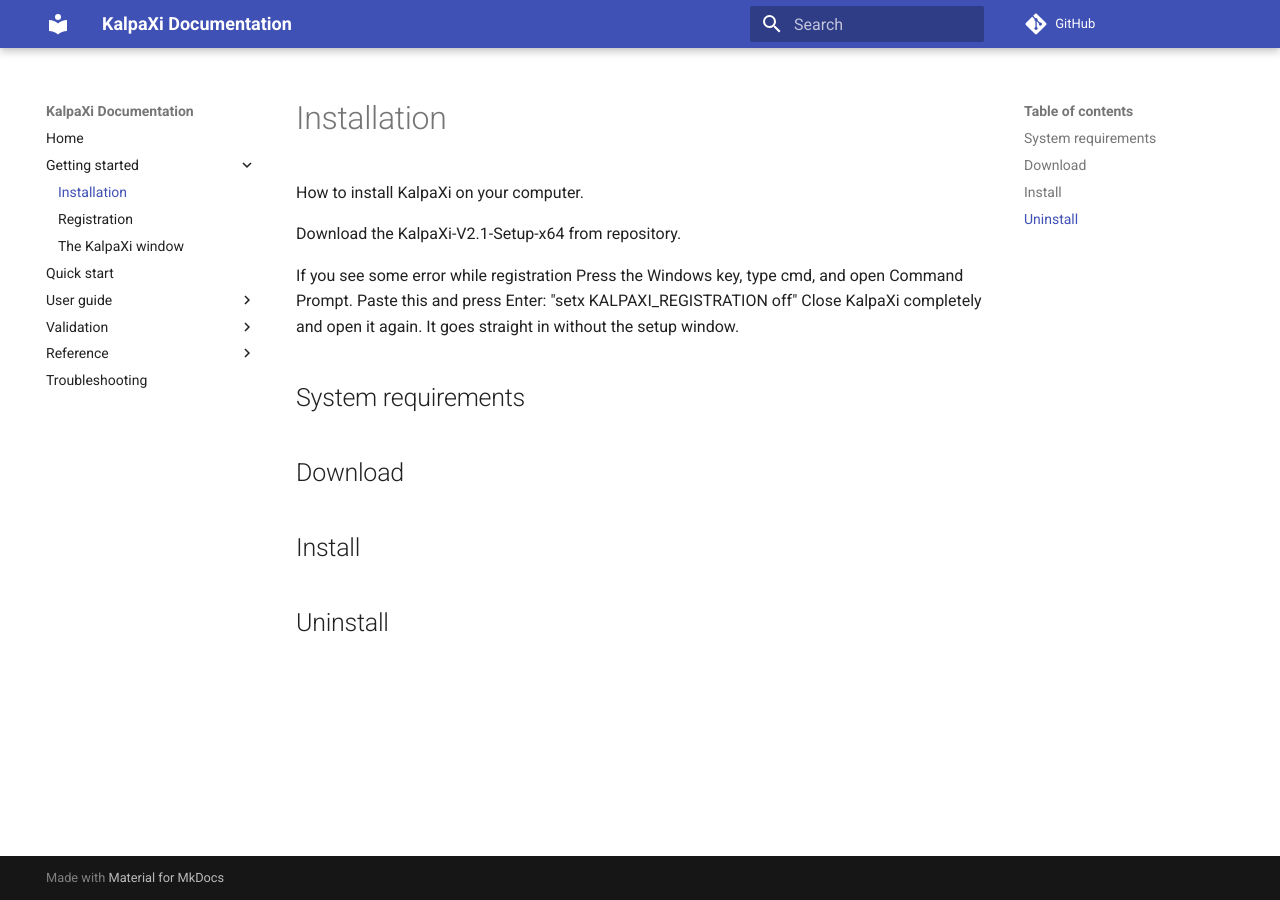
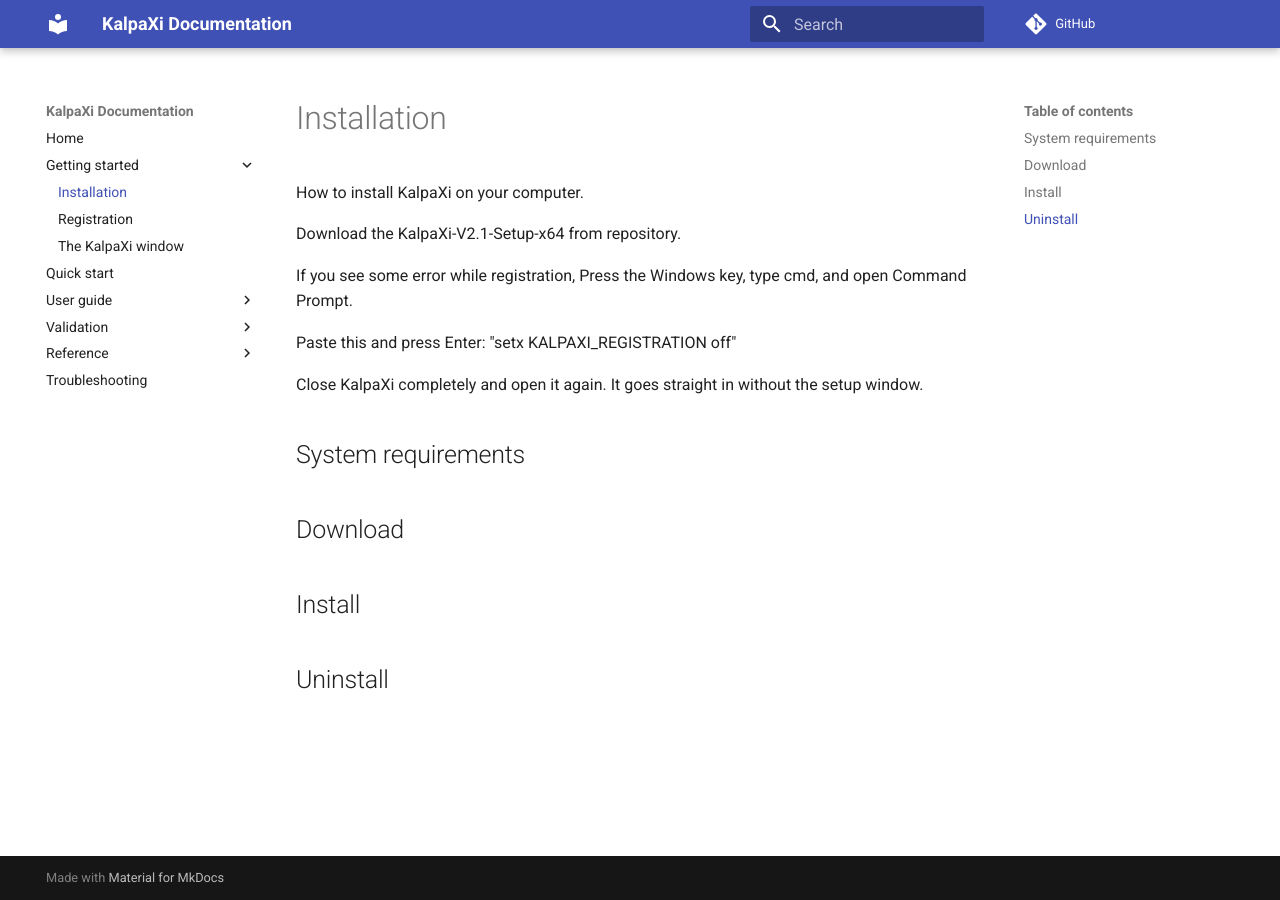
Before and after one commit to KalpaXi/Kalpaxi_V2, an MkDocs documentation site: the page built from docs/getting-started/installation.md, in a window 1280 px wide. Built offline with MkDocs 1.6.1 and Material for MkDocs 9.7.7, drawn with Linux system fonts in a browser that asks for light colours; comment, search, counter and statistics services are not loaded.

```diff
--- a/docs/getting-started/installation.md
+++ b/docs/getting-started/installation.md
@@ -4,9 +4,10 @@ How to install KalpaXi on your computer.
 
 Download the KalpaXi-V2.1-Setup-x64 from repository.
 
-If you see some error while registration
-Press the Windows key, type cmd, and open Command Prompt.
+If you see some error while registration, Press the Windows key, type cmd, and open Command Prompt.
+
 Paste this and press Enter: "setx KALPAXI_REGISTRATION off"
+
 Close KalpaXi completely and open it again. It goes straight in without the setup window.
 
 ## System requirements
```
